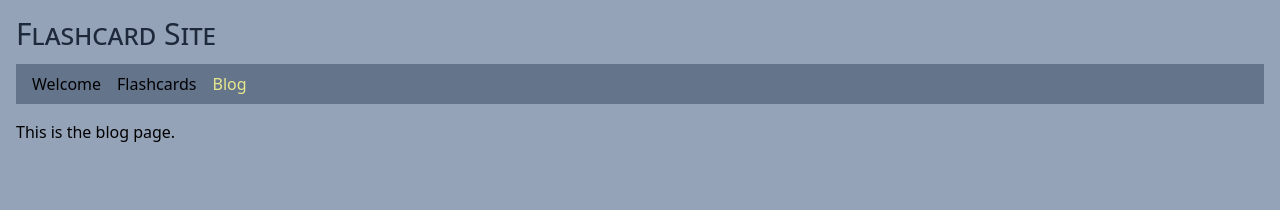
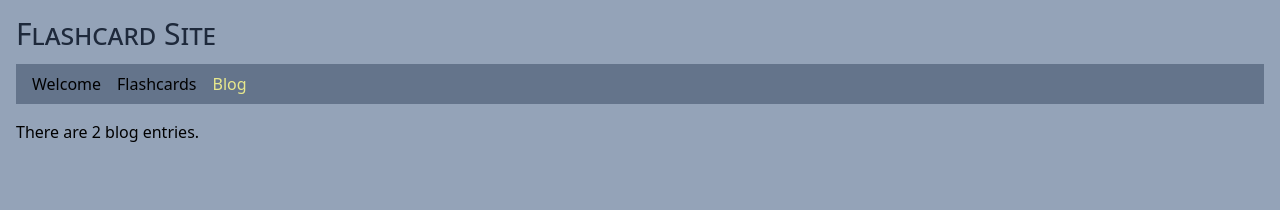
Before and after one commit to edwardtanguay/et412-react-query-flashcard-site, a React (Vite) app: page /blog in a window 1280 px wide. Shown: the top 210 px of the page. Built offline with nearby package versions, Linux system fonts and the light colour scheme; no server answers; data requests are answered from the project's data file.

Commit message:
getting data from backend

```diff
--- a/backend/data/db.json
+++ b/backend/data/db.json
@@ -16,7 +16,7 @@
       "id": 3
     }
   ],
-  "blogItems": [
+  "blog-items": [
 	{
 		"id": 1,
 		"when": "2023-11-30 13:41:00",
--- a/src/AppContext.tsx
+++ b/src/AppContext.tsx
@@ -19,8 +19,9 @@ export const AppProvider: React.FC<IAppProvider> = ({ children }) => {
 
 	useEffect(() => {
 		(async () => {
-			const response = await axios.get(config.backendUrl);
+			const response = await axios.get(`${config.backendUrl}/blog-items`);
 			const _blogItems = response.data;
+			console.log('blogitesm', _blogItems);
 			setBlogItems(_blogItems);
 		})();
 	}, []);
--- a/src/config.ts
+++ b/src/config.ts
@@ -1 +1 @@
-export const backendUrl = "https://localhost:3011";
+export const backendUrl = "http://localhost:3011";
--- a/src/pages/PageBlog.tsx
+++ b/src/pages/PageBlog.tsx
@@ -1,6 +1,9 @@
+import { useContext } from "react";
+import { AppContext } from "../AppContext";
+
 export const PageBlog = () => {
-	// const [blogItems, setBlogItems]
+	const { blogItems } = useContext(AppContext);
 	return (
-		<p>This is the blog page.</p>
+		<p>There are {blogItems.length} blog entries.</p>
 	)
 }
```
